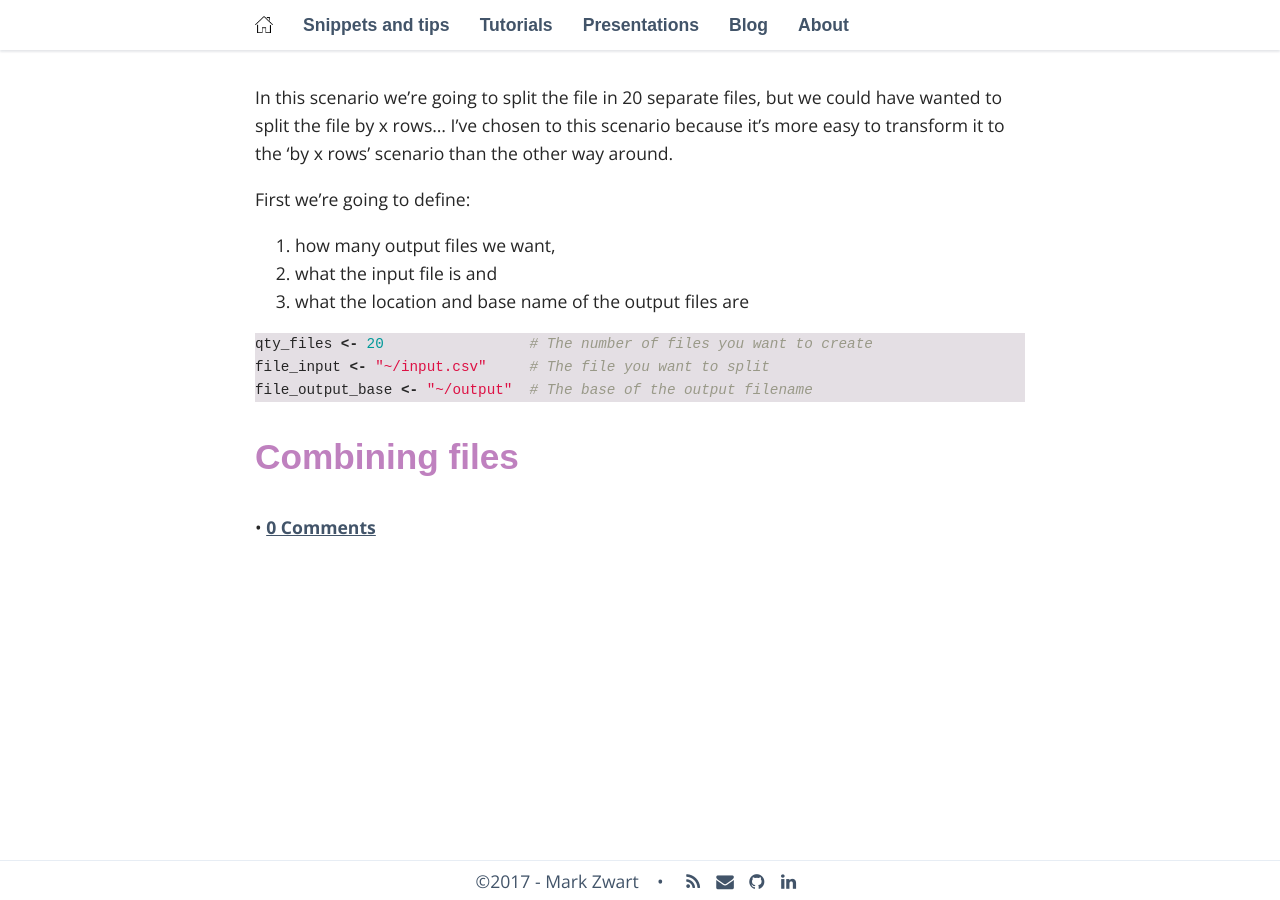
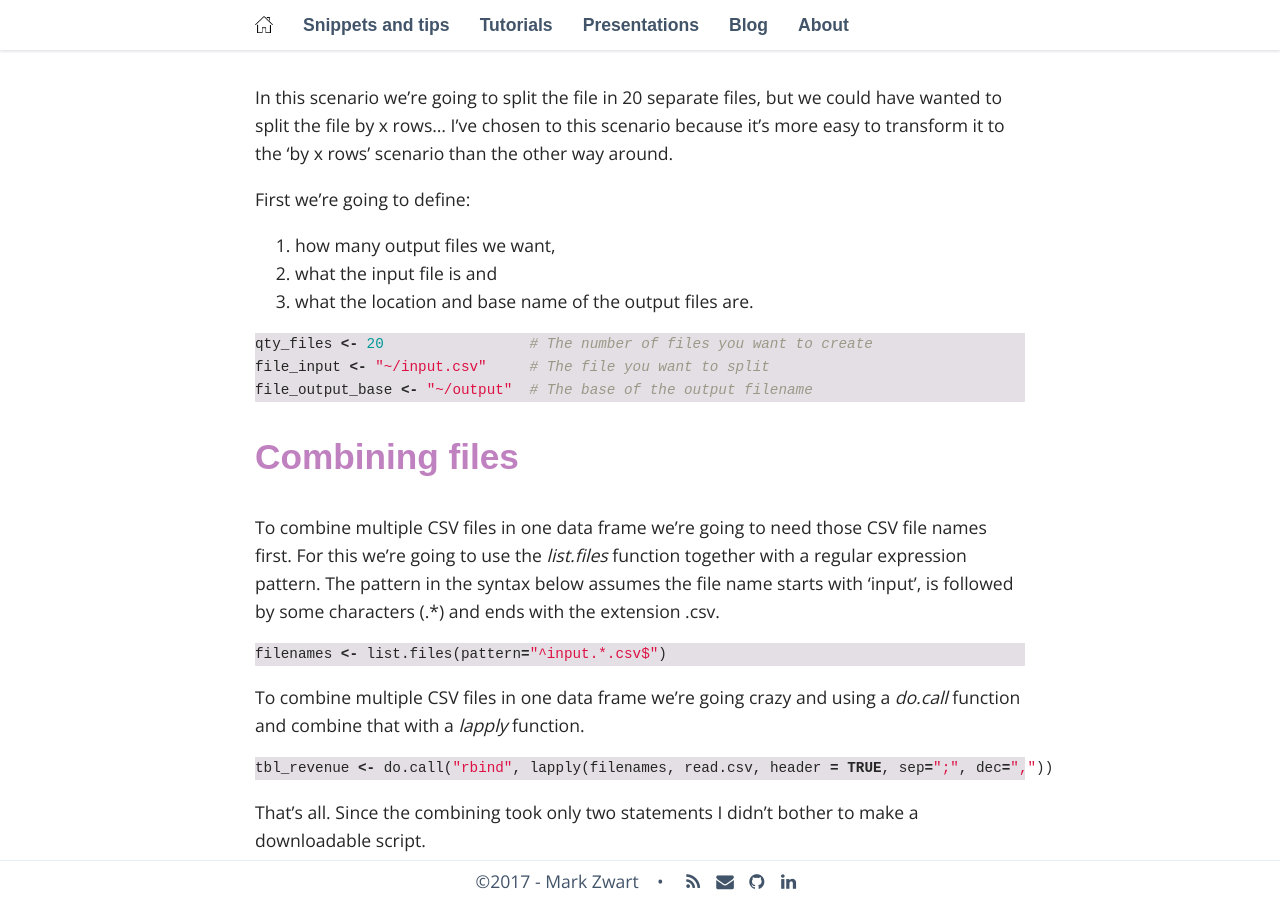
Before and after one commit to mark-me/mark-me.github.io, a Jekyll site: the page built from _pages/tutorials/splitting-combining-files.md, in a window 1280 px wide and 900 px high, scrolled down 510 px. Built offline with Jekyll 4.4.1, drawn with Linux system fonts in a browser that asks for light colours; nearby versions of some CDN libraries; some web fonts are replaced; comment, search, counter and statistics services are not loaded.

Commit message:
Update splitting-combining-files.md

````diff
--- a/_pages/tutorials/splitting-combining-files.md
+++ b/_pages/tutorials/splitting-combining-files.md
@@ -15,7 +15,7 @@ First we're going to define:
 
 1. how many output files we want,
 2. what the input file is and
-3. what the location and base name of the output files are
+3. what the location and base name of the output files are.
 
 ```r
 qty_files <- 20                 # The number of files you want to create
@@ -23,4 +23,19 @@ file_input <- "~/input.csv"     # The file you want to split
 file_output_base <- "~/output"  # The base of the output filename
 ```
 
+
+
 # Combining files
+
+To combine multiple CSV files in one data frame we're going to need those CSV file names first.  For this we're going to use the _list.files_ function together with a regular expression pattern. The pattern in the syntax below assumes the file name starts with 'input', is followed by some characters (.*) and ends with the extension .csv.
+
+```r
+filenames <- list.files(pattern="^input.*.csv$")
+```
+
+To combine multiple CSV files in one data frame we're going crazy and using a _do.call_ function and combine that with a _lapply_ function.
+```r
+tbl_revenue <- do.call("rbind", lapply(filenames, read.csv, header = TRUE, sep=";", dec=","))
+```
+
+That's all. Since the combining took only two statements I didn't bother to make a downloadable script.
````
